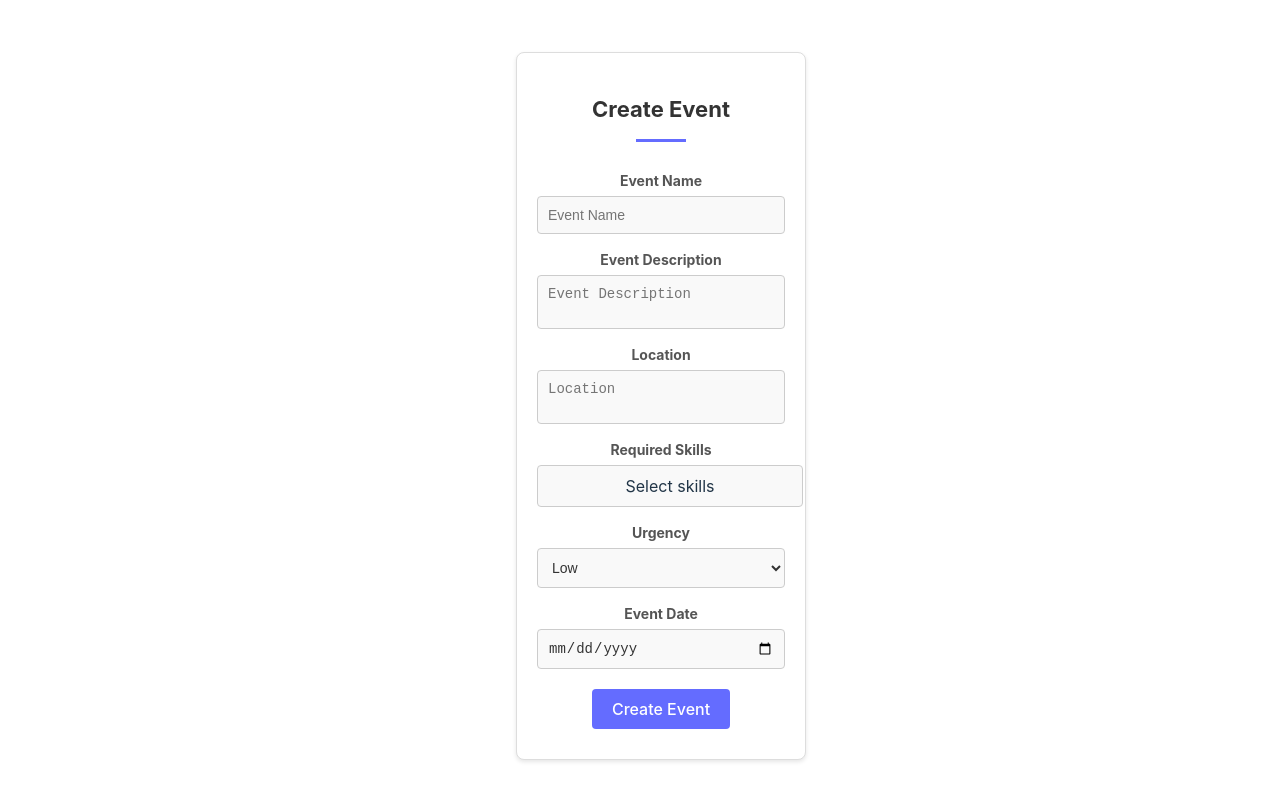
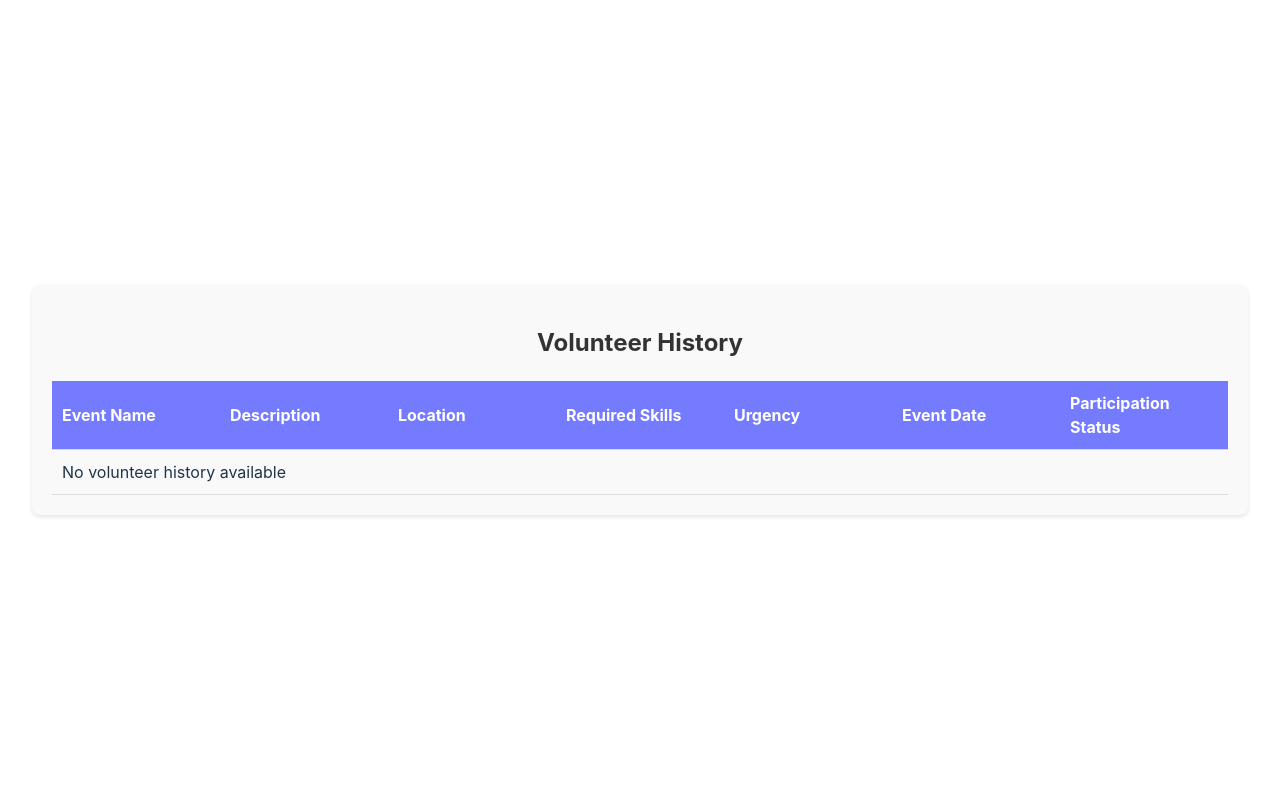
Before and after one commit to MalTechh/VolunteersRUs, a React (Vite) app: page / in a window 1280 px wide. Shown: the top 800 px of the page. Built offline with nearby package versions, Linux system fonts and the light colour scheme.

Commit message:
Create Volunteer History

```diff
--- a/src/App.jsx
+++ b/src/App.jsx
@@ -3,6 +3,7 @@ import reactLogo from './assets/react.svg'
 import viteLogo from '/vite.svg'
 import './App.css'
 import Event_Form from './Event_Form/Event_Form'
+import Volunteer_History from './Volunteer_History/Volunteer_History'
 
 function App() {
   const [count, setCount] = useState(0)
@@ -10,7 +11,9 @@ function App() {
   return (
     <>
       <div>
-       <Event_Form/>
+       {/*<Event_Form/>*/}
+       <Volunteer_History/>
+
       </div>
 
     </>
--- /dev/null
+++ b/src/Volunteer_History/Volunteer_History.css
@@ -0,0 +1,44 @@
+.volunteer-history {
+    padding: 20px;
+    background-color: #f9f9f9;
+    border-radius: 8px;
+    box-shadow: 0 2px 4px rgba(0, 0, 0, 0.1);
+    position: relative;
+  }
+
+  .volunteer-history h2 {
+    text-align: center;
+    margin-bottom: 20px;
+    color: #333;
+  }
+
+  .volunteer-history-table {
+    width: 100%;
+    border-collapse: collapse;
+    table-layout: fixed;
+  }
+
+  .volunteer-history-table th,
+  .volunteer-history-table td {
+    padding: 10px;
+    text-align: left;
+    border-bottom: 1px solid #ddd;
+  }
+
+  .volunteer-history-table th {
+    background-color: #747bff;
+    color: white;
+  }
+
+  .volunteer-history-table th,
+  .volunteer-history-table td {
+    width: 14.285%;
+  }
+
+  .volunteer-history-table tr:nth-child(even) {
+    background-color: #f2f2f2;
+  }
+
+  .volunteer-history-table tr:hover {
+    background-color: #ddd;
+  }
--- /dev/null
+++ b/src/Volunteer_History/Volunteer_History.jsx
@@ -0,0 +1,46 @@
+import React from 'react';
+import './Volunteer_History.css';
+
+const Volunteer_History = ({ history }) => {
+  const safeHistory = Array.isArray(history) ? history : [];
+
+  return (
+    <div className="volunteer-history">
+      <h2>Volunteer History</h2>
+      <table className="volunteer-history-table">
+        <thead>
+          <tr>
+            <th>Event Name</th>
+            <th>Description</th>
+            <th>Location</th>
+            <th>Required Skills</th>
+            <th>Urgency</th>
+            <th>Event Date</th>
+            <th>Participation Status</th>
+          </tr>
+        </thead>
+        <tbody>
+          {safeHistory.length > 0 ? (
+            safeHistory.map((event, index) => (
+              <tr key={index}>
+                <td>{event.eventName}</td>
+                <td>{event.description}</td>
+                <td>{event.location}</td>
+                <td>{event.requiredSkills.join(', ')}</td>
+                <td>{event.urgency}</td>
+                <td>{event.eventDate}</td>
+                <td>{event.participationStatus}</td>
+              </tr>
+            ))
+          ) : (
+            <tr>
+              <td colSpan="7">No volunteer history available</td>
+            </tr>
+          )}
+        </tbody>
+      </table>
+    </div>
+  );
+};
+
+export default Volunteer_History;
```
